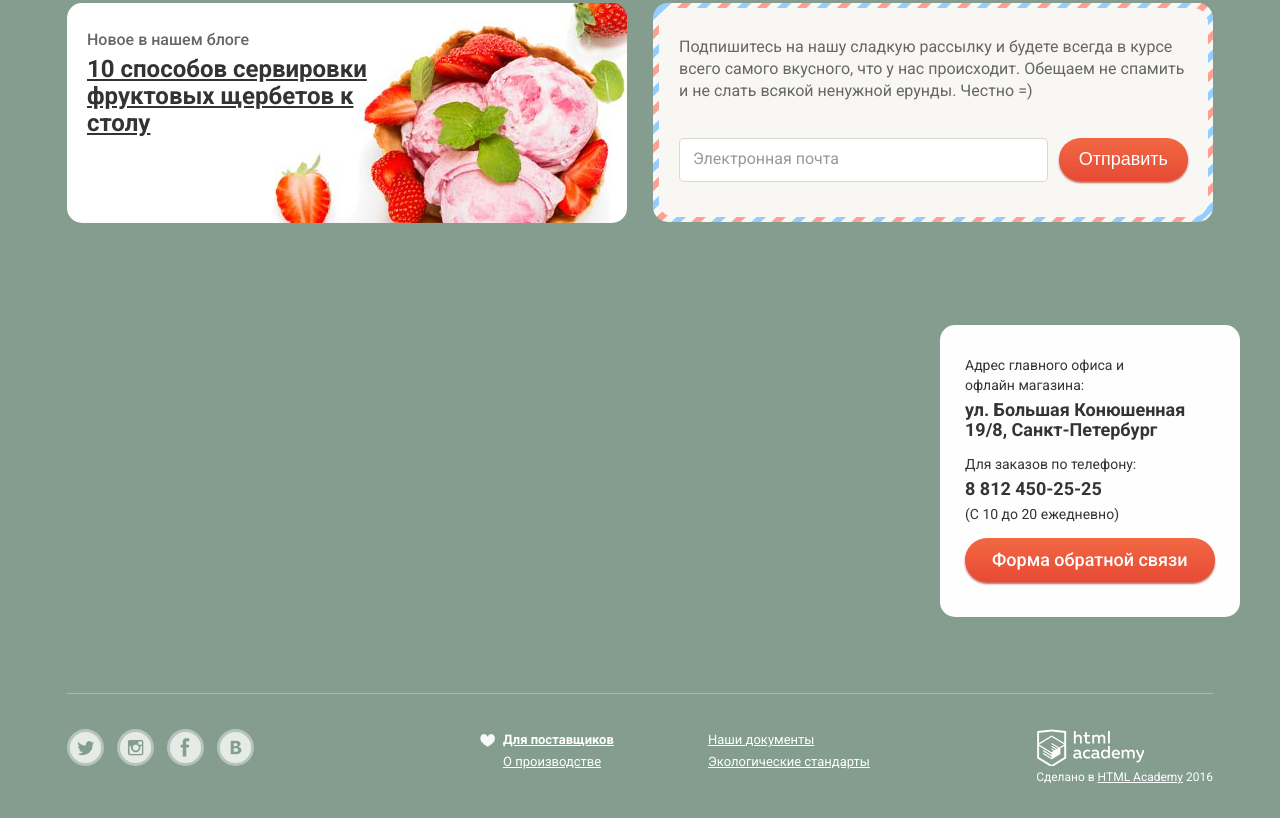
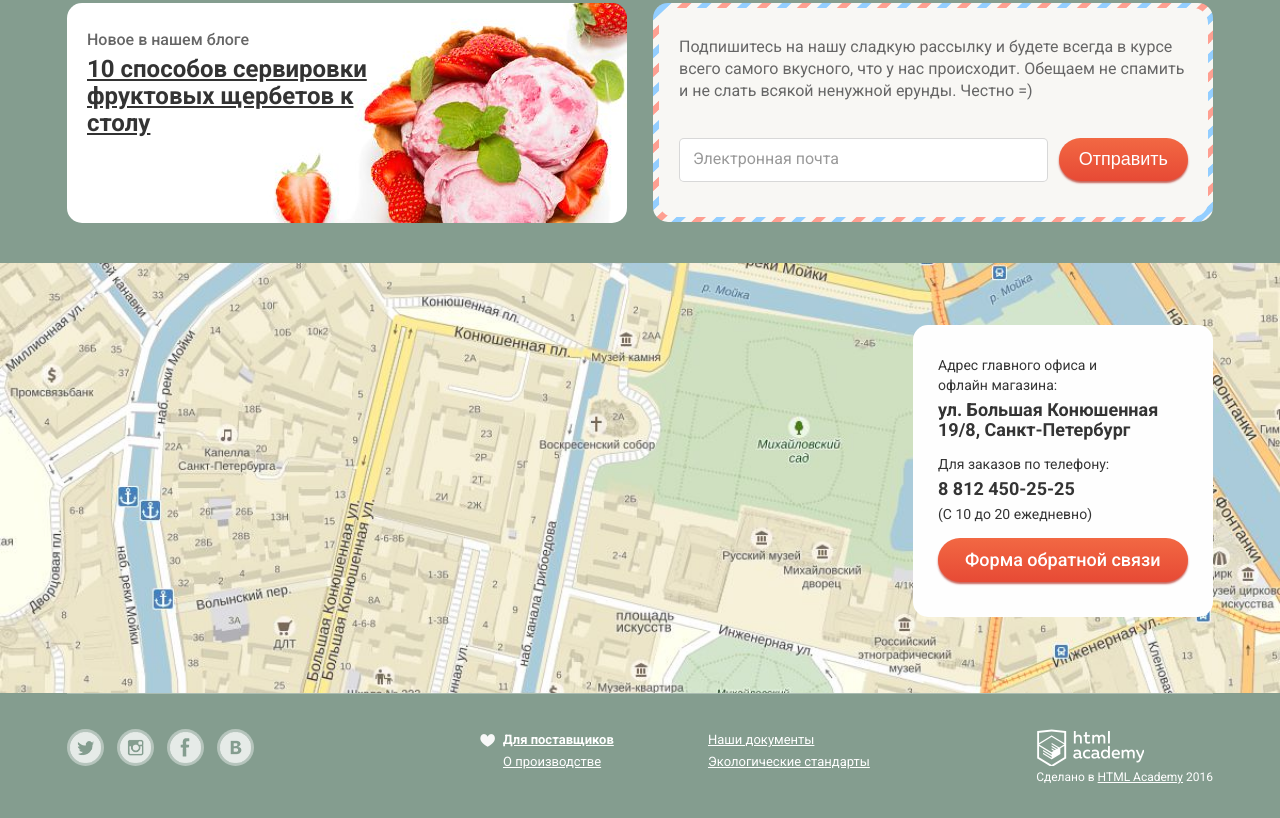
Before and after one commit to lenikvenik/283895-gllacy, a plain HTML site: page index.html in a window 1280 px wide. Shown: the part 1654-2472 px from the top of the page. Drawn offline with Linux system fonts and the light colour scheme.

Commit message:
FINAL_COMMIT

```diff
--- a/css/style.css
+++ b/css/style.css
@@ -799,7 +799,6 @@ a.invert:hover {
   color: #666;
   margin-bottom: 16px;
   min-height: 86px;
-  ;
 }
 
 .subscribe-form {
@@ -821,9 +820,17 @@ a.invert:hover {
 
 .map {
   position: relative;
+  height: 430px;
   margin-top: 40px;
+  background-image: url('../img/map.jpg');
+  background-size: cover;
+}
+.ya-map {
+  position: absolute;
+  left: 0;
+  top: 0;
+  width: 100%;
   height: 430px;
-  background-size: cover;
 }
 
 .map .container {
@@ -831,9 +838,8 @@ a.invert:hover {
 }
 
 .adress {
-  position: absolute;
-  top: 62px;
-  right: 0;
+  float: right;
+  margin-top: 62px;
   width: 250px;
   padding: 30px 25px;
   background: #fefefe;
--- a/index.html
+++ b/index.html
@@ -238,7 +238,8 @@
 			</div>
 
 
-			<div class="map" id="ya-map">
+			<div class="map">
+				<div id="ya-map" class="ya-map"></div>
 				<div class="container clearfix">
 					<div class="adress">
 						<p>
```
Also changed, not shown: css/style.min.css.
